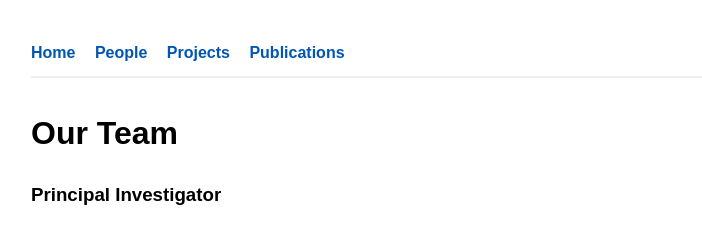
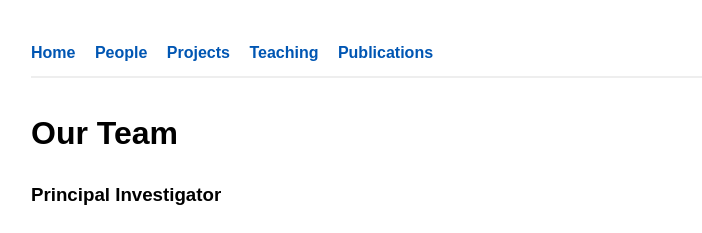
Before and after one commit to vitaly-belik/sysmod.github.io, a Jekyll site: the page built from team.md, in a window 1280 px wide. Shown: the top 233 px of the page, without its empty margins (209-911 px from the left). Built offline with Jekyll 4.4.1, drawn with Linux system fonts in a browser that asks for light colours; our own code applies the rules of GitHub Pages for plain Markdown files.

Commit message:
Add Teaching link to navigation

```diff
--- a/_layouts/default.html
+++ b/_layouts/default.html
@@ -14,7 +14,9 @@
         <a href="./index.html">Home</a>
         <a href="./team.html">People</a>
         <a href="./projects.html">Projects</a>
+        <a href="./publications.html">Teaching</a>
         <a href="./publications.html">Publications</a>
+
     </nav>
 
     {{ content }}
```
